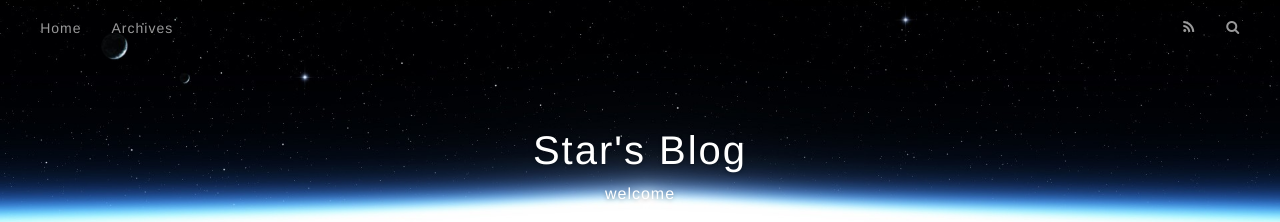
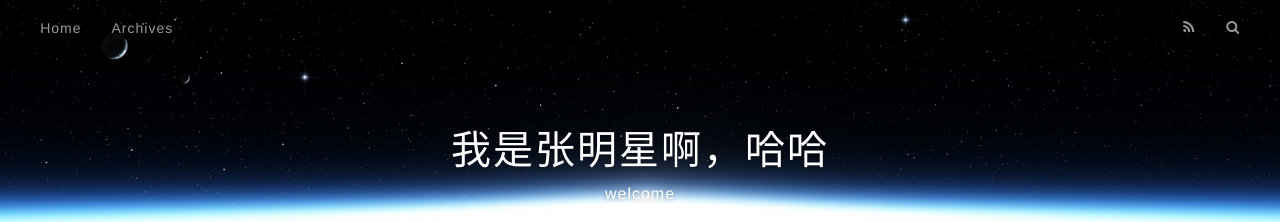
Before and after one commit to starjang/starjang.github.io, a plain HTML site: page index.html in a window 1280 px wide. Shown: the top 222 px of the page. Drawn offline with nearby package versions, Linux system fonts and the light colour scheme.

Commit message:
Site updated: 2016-01-29 21:35:33

```diff
--- a/index.html
+++ b/index.html
@@ -3,19 +3,19 @@
 <head>
   <meta charset="utf-8">
 
-  <title>Star&#39;s Blog</title>
+  <title>我是张明星啊，哈哈</title>
   <meta name="viewport" content="width=device-width, initial-scale=1, maximum-scale=1">
   <meta name="description" content="nice to meet you">
 <meta property="og:type" content="website">
-<meta property="og:title" content="Star's Blog">
+<meta property="og:title" content="我是张明星啊，哈哈">
 <meta property="og:url" content="http://starjang.github.io/index.html">
-<meta property="og:site_name" content="Star's Blog">
+<meta property="og:site_name" content="我是张明星啊，哈哈">
 <meta property="og:description" content="nice to meet you">
 <meta name="twitter:card" content="summary">
-<meta name="twitter:title" content="Star's Blog">
+<meta name="twitter:title" content="我是张明星啊，哈哈">
 <meta name="twitter:description" content="nice to meet you">
 
-    <link rel="alternative" href="/atom.xml" title="Star&#39;s Blog" type="application/atom+xml">
+    <link rel="alternative" href="/atom.xml" title="我是张明星啊，哈哈" type="application/atom+xml">
 
 
     <link rel="icon" href="/favicon.png">
@@ -33,7 +33,7 @@
   <div id="header-outer" class="outer">
     <div id="header-title" class="inner">
       <h1 id="logo-wrap">
-        <a href="/" id="logo">Star&#39;s Blog</a>
+        <a href="/" id="logo">我是张明星啊，哈哈</a>
       </h1>
 
         <h2 id="subtitle-wrap">
@@ -100,7 +100,7 @@
 
     </div>
     <footer class="article-footer">
-      <a data-url="http://starjang.github.io/2016/01/29/hello-world/" data-id="cijzmuqnh0000myaxkpsc87iv" class="article-share-link">Share</a>
+      <a data-url="http://starjang.github.io/2016/01/29/hello-world/" data-id="cijzqf9rk00009baxqicbx4be" class="article-share-link">Share</a>
 
 
     </footer>
```
Also changed, not shown: 2016/01/29/hello-world/index.html (+5 -5 lines), archives/2016/01/index.html (+6 -6 lines), archives/2016/index.html (+6 -6 lines), archives/index.html (+6 -6 lines).
